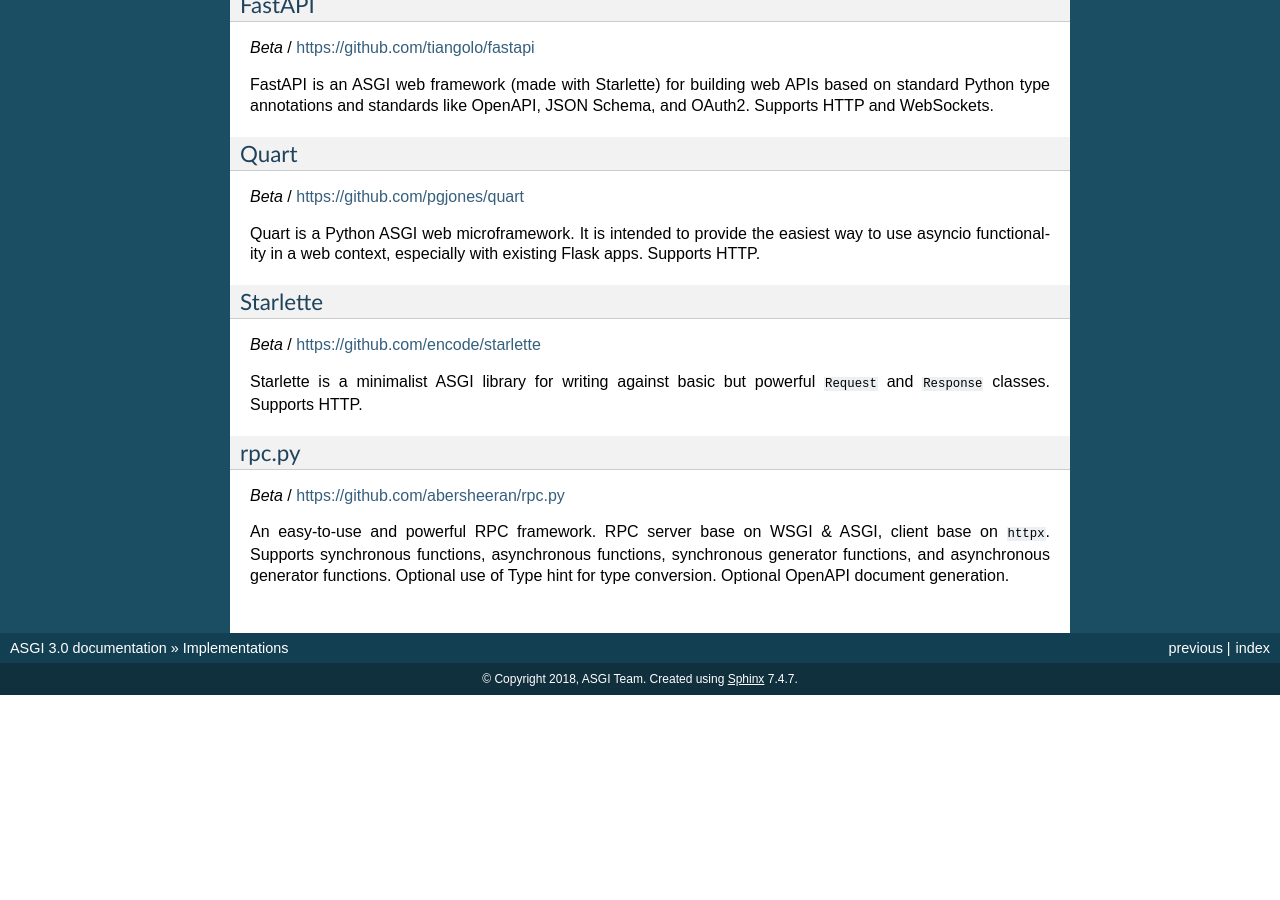
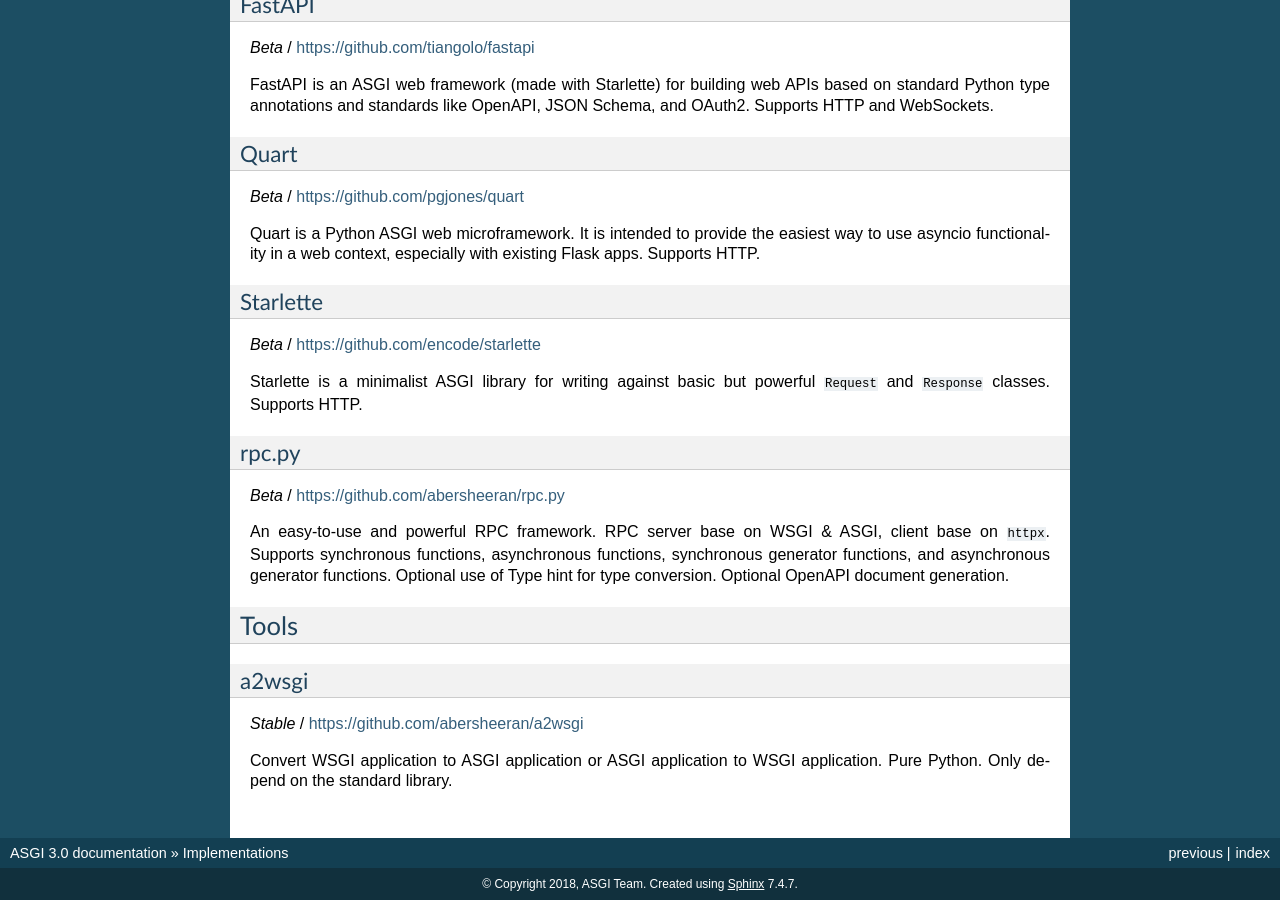
Before and after one commit to goldentroll/asgiref, a Sphinx documentation site: the page built from docs/implementations.rst, in a window 1280 px wide and 900 px high, scrolled down 852 px. Built offline with Sphinx 7.4.7, drawn with Linux system fonts in a browser that asks for light colours; before the commit the page ends 1547 px from its top, so only the background shows below that.

Commit message:
Added a2wsgi to implementations

```diff
--- a/docs/implementations.rst
+++ b/docs/implementations.rst
@@ -86,3 +86,15 @@ An easy-to-use and powerful RPC framework. RPC server base on WSGI & ASGI, clien
 on ``httpx``. Supports synchronous functions, asynchronous functions, synchronous
 generator functions, and asynchronous generator functions. Optional use of Type hint
 for type conversion. Optional OpenAPI document generation.
+
+
+Tools
+=====
+
+a2wsgi
+------
+
+*Stable* / https://github.com/abersheeran/a2wsgi
+
+Convert WSGI application to ASGI application or ASGI application to WSGI application.
+Pure Python. Only depend on the standard library.
```
